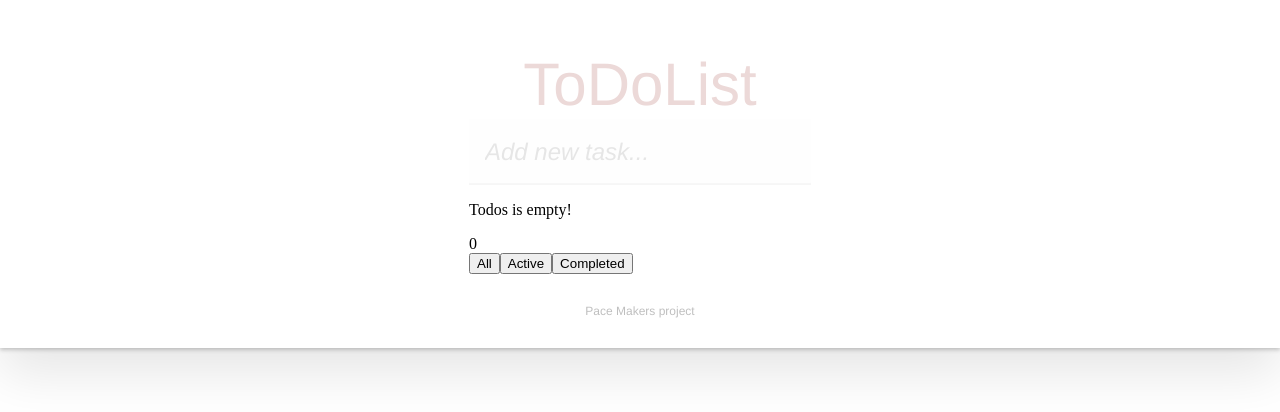
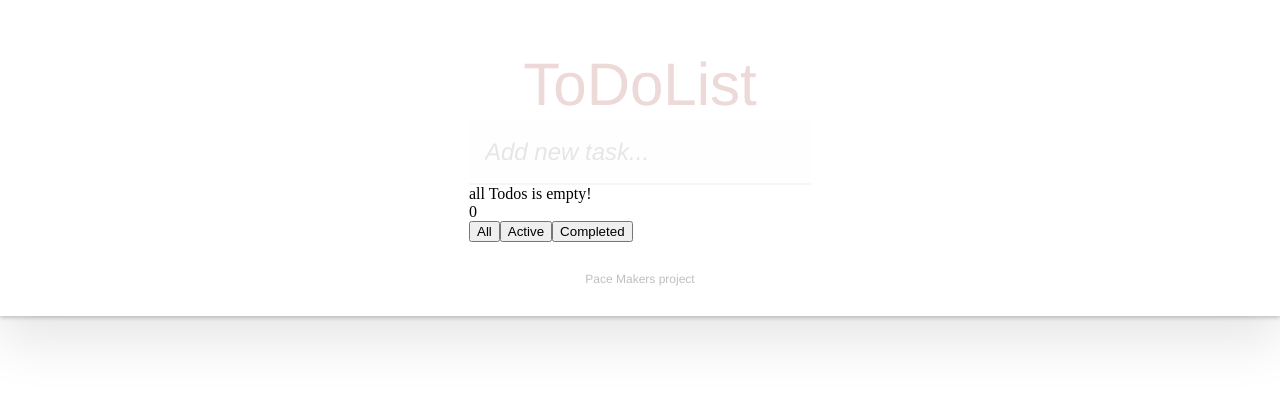
Before and after one commit to mashhhok/todo-list, a React (Create React App) app: page / in a window 1280 px wide. Shown: the top 412 px of the page. Built offline with nearby package versions, Linux system fonts and the light colour scheme.

Commit message:
replace logic from return to function

```diff
--- a/src/components/TodoList/TodoList.tsx
+++ b/src/components/TodoList/TodoList.tsx
@@ -10,9 +10,27 @@ type TodoItemsList = {
 };
 
 export const TodoList: React.FC<TodoItemsList> = (props) => {
+  const getTodos = (status: string) => {
+    return props.filteredTodos.length !== 0 && props.status === status ? (
+      <ul>
+        {props.filteredTodos.map((todo) => (
+          <TodoItem
+            key={todo.id}
+            todo={todo}
+            todos={props.todos}
+            setTodos={props.setTodos}
+          />
+        ))}
+      </ul>
+    ) : (
+      <div>{status} Todos is empty!</div>
+    );
+  };
+
   return (
     <div>
-      {props.filteredTodos.length === 0 && props.status === "all" ? ( // Check for all todo tasks
+      {getTodos(props.status)}
+      {/* {props.filteredTodos.length === 0 && props.status === "all" ? ( // Check for all todo tasks
         <p>Todos is empty!</p>
       ) : props.filteredTodos.length === 0 && props.status === "active" ? ( // Check for active tasks
         <p>You have no active tasks!</p>
@@ -29,7 +47,7 @@ export const TodoList: React.FC<TodoItemsList> = (props) => {
             />
           ))}
         </ul>
-      )}
+      )} */}
     </div>
   );
 };
```
